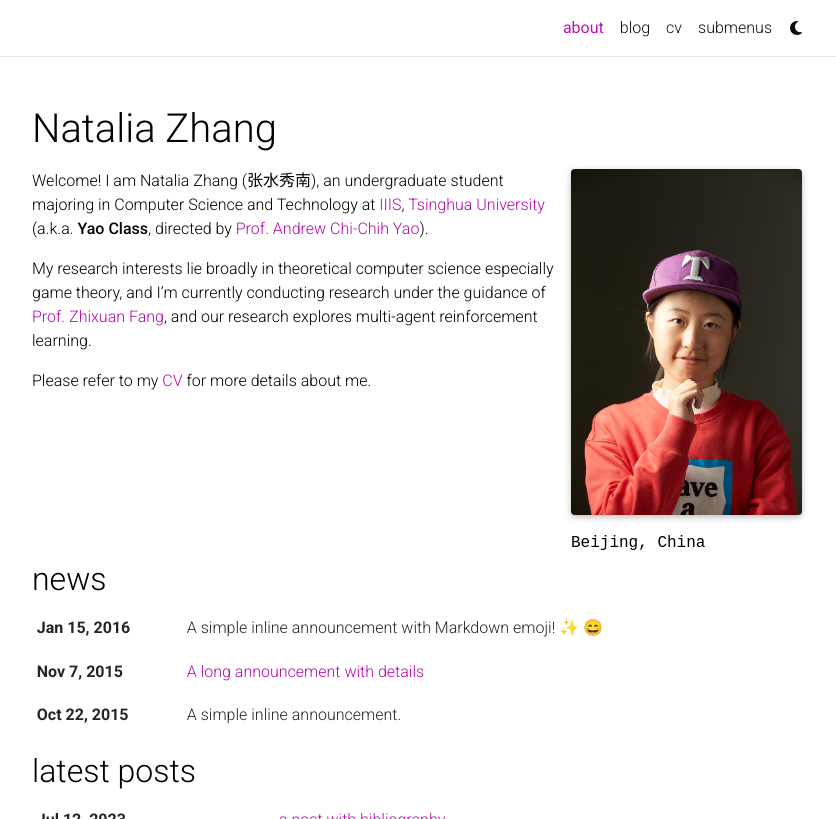
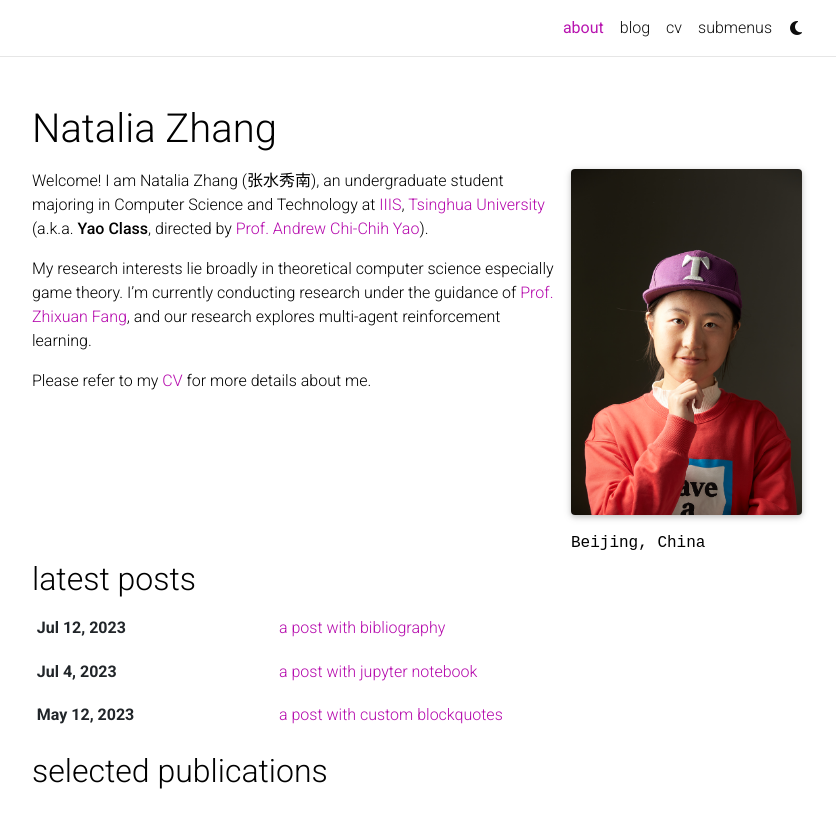
Before and after one commit to NataliaZhang/nataliazhang.github.io, a Jekyll site: the page built from _pages/about.md, in a window 1280 px wide and 1300 px high, cut to the strip 0-819 px from the top of the window. Shown: the whole strip, without its empty margins (223-1059 px from the left). Built offline with Jekyll 4.4.1, drawn with Linux system fonts in a browser that asks for light colours; full-size pictures stand in for the smaller copies a plugin makes; emoji names are drawn with the system emoji font; comment, search, counter and statistics services are not loaded; a style sheet for code colours, icons or effects is not loaded.

Commit message:
hide news

```diff
--- a/_config.yml
+++ b/_config.yml
@@ -167,19 +167,19 @@
   news:
     defaults:
       layout: post
-    output: true
+    output: false
     permalink: /news/:path/
   projects:
-    output: true
+    output: false
     permalink: /projects/:path/
 
 announcements:
-  enabled: true
+  enabled: false
   scrollable: true # adds a vertical scroll bar if there are more than 3 news items
   limit: 5 # leave blank to include all the news in the `_news` folder
 
 latest_posts:
-  enabled: true
+  enabled: false
   scrollable: true # adds a vertical scroll bar if there are more than 3 new posts items
   limit: 3 # leave blank to include all the blog posts
 
--- a/_pages/about.md
+++ b/_pages/about.md
@@ -22,6 +22,6 @@
 
 Welcome! I am Natalia Zhang (张水秀南), an undergraduate student majoring in Computer Science and Technology at [IIIS](https://iiis.tsinghua.edu.cn/en/), [Tsinghua University](https://www.tsinghua.edu.cn/en/) (a.k.a. [**Yao Class**](https://iiis.tsinghua.edu.cn/en/yaoclass/), directed by [Prof. Andrew Chi-Chih Yao](https://iiis.tsinghua.edu.cn/yao/)).
 
-My research interests lie broadly in theoretical computer science especially game theory, and I'm currently conducting research under the guidance of [Prof. Zhixuan Fang](https://people.iiis.tsinghua.edu.cn/~fang/), and our research explores multi-agent reinforcement learning.
+My research interests lie broadly in theoretical computer science especially game theory. I'm currently conducting research under the guidance of [Prof. Zhixuan Fang](https://people.iiis.tsinghua.edu.cn/~fang/), and our research explores multi-agent reinforcement learning.
 
 Please refer to my <a href="{{ '/cv/' | relative_url }}">CV</a> for more details about me.
```
